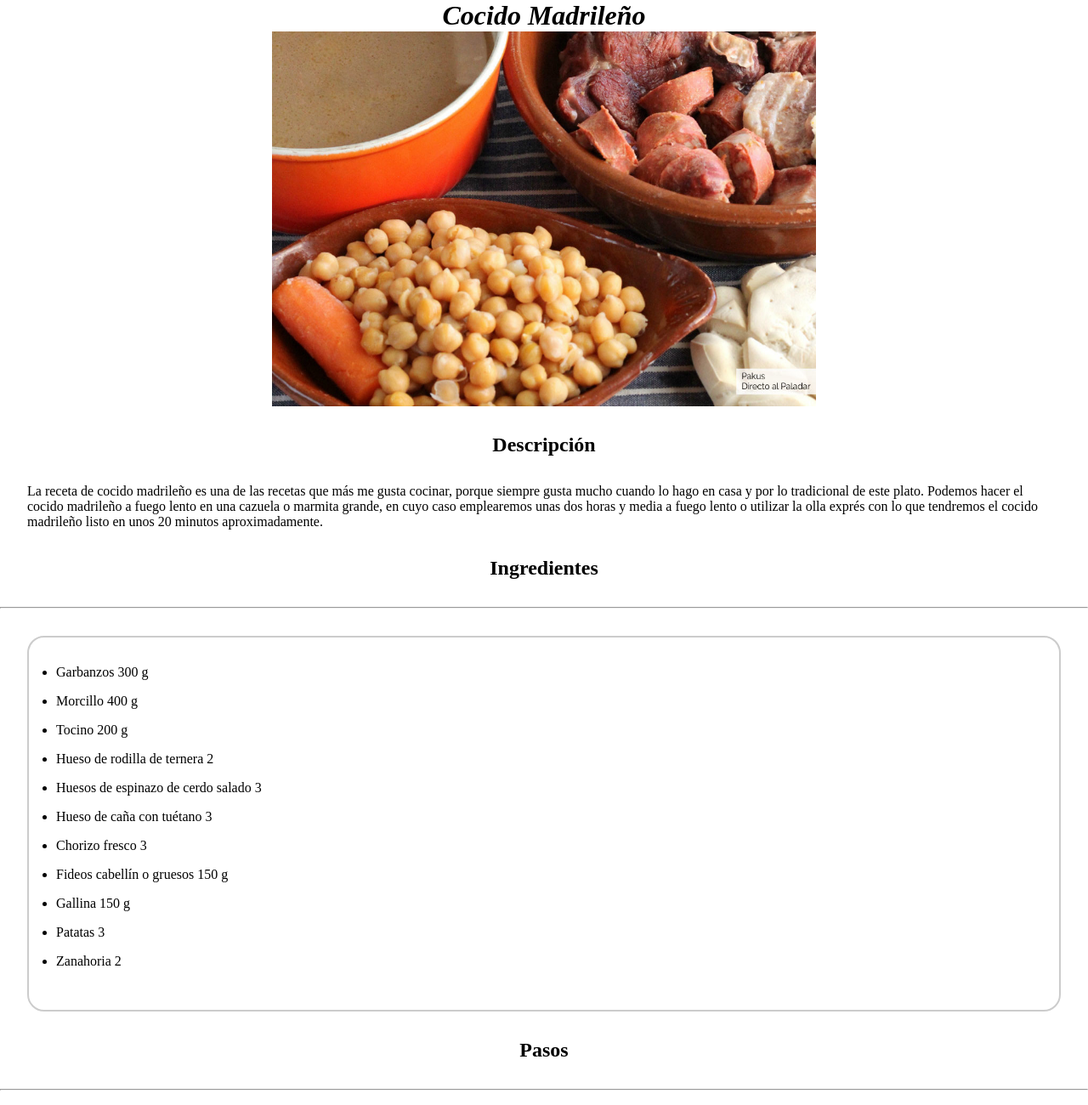
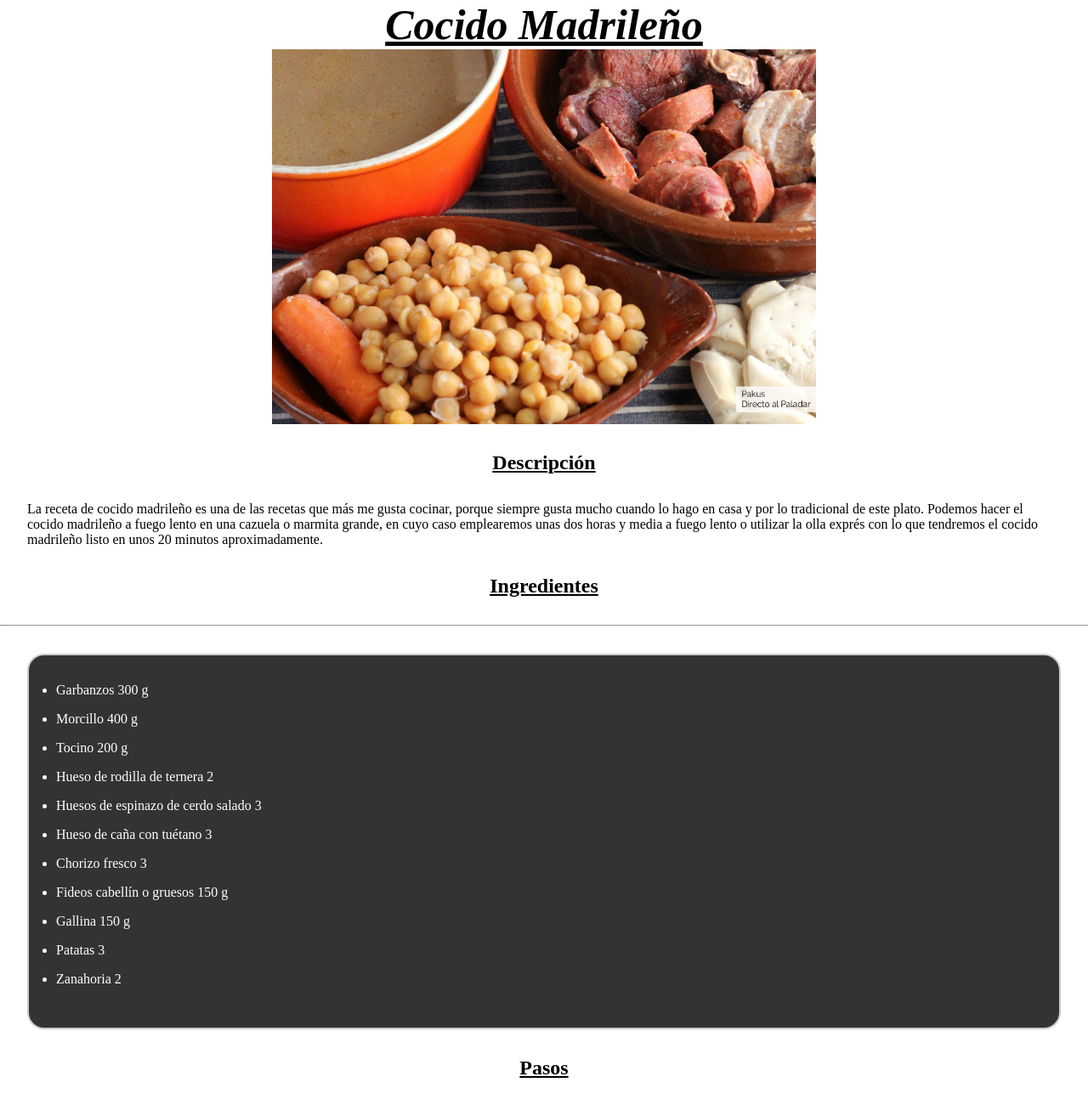
Before and after one commit to emifrese/Potrero02, a plain HTML site: page index.html in a window 1280 px wide. Shown: the top 1300 px of the page at 85% size. Drawn offline with Linux system fonts and the light colour scheme.

Commit message:
finished all tasks

```diff
--- a/styles.css
+++ b/styles.css
@@ -7,6 +7,11 @@
 h1 {
     text-align: center;
     font-style: italic;
+    font-size: 50px;
+}
+
+h1, h2 {
+    text-decoration: underline
 }
 
 figcaption {
@@ -38,11 +43,13 @@ p {
     border-radius: 20px;
     margin: 2rem;
     padding: 2rem;
+    background-color: #333
 }
 
 li {
     width: 100%;
     margin-bottom: 1rem;
+    color: #fff
 }
 
 .youtubeVideo, .googleMap {
```
